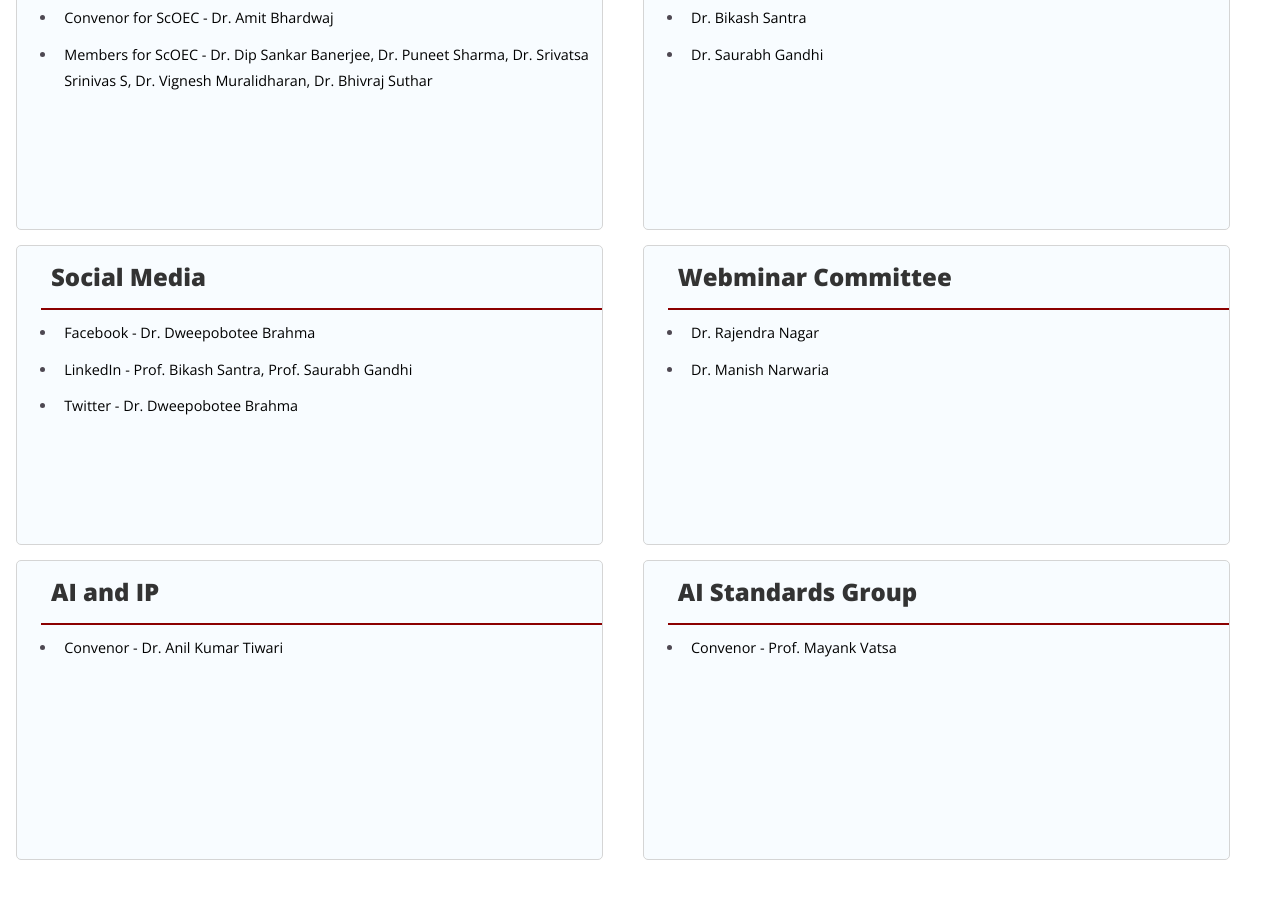
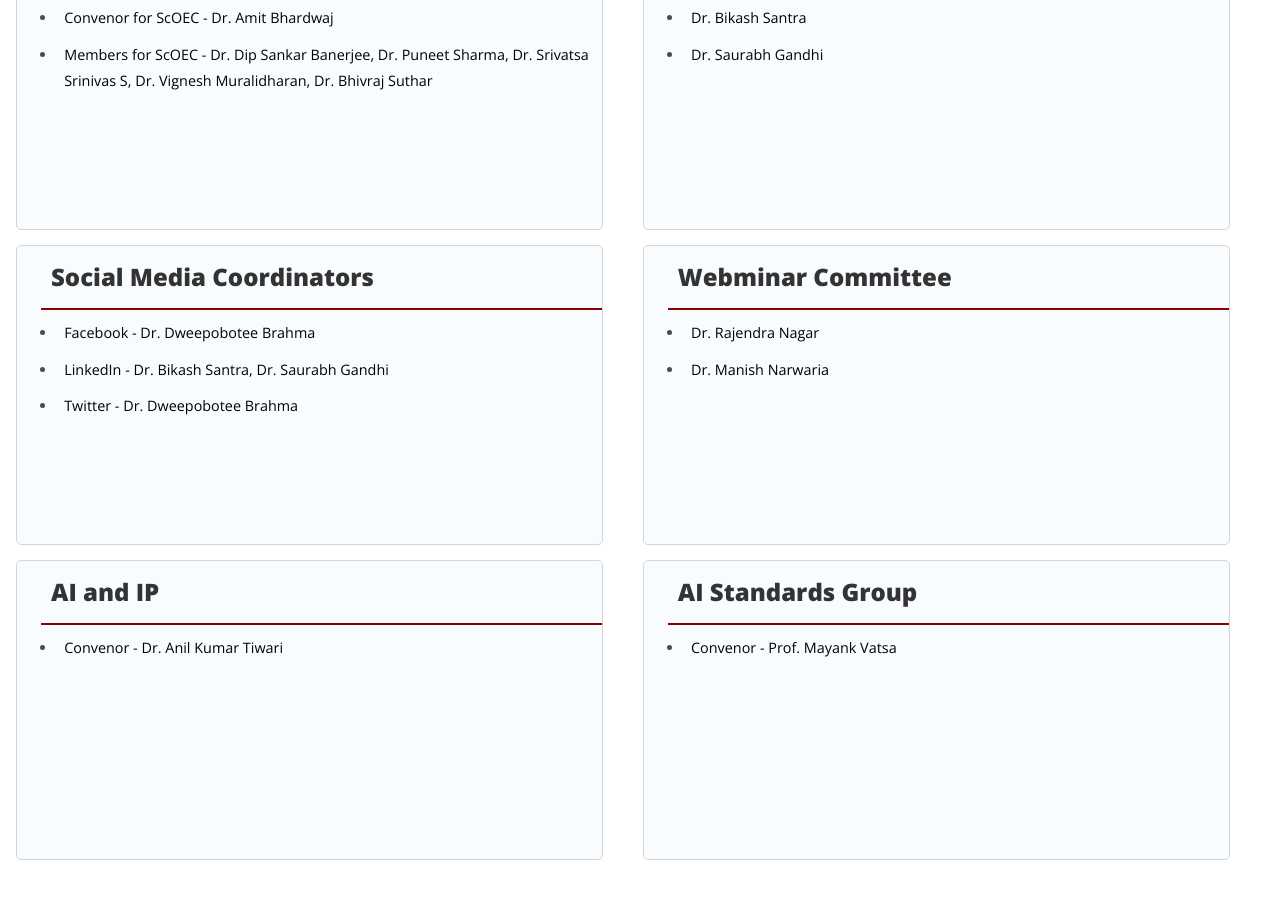
Before and after one commit to SAIDEIITJ/SAIDE_main, a Jekyll site: the page built from _pages/governance.md, in a window 1280 px wide and 900 px high, scrolled down 1147 px. Built offline with Jekyll 4.4.1, drawn with Linux system fonts in a browser that asks for light colours; nearby versions of some CDN libraries.

Commit message:
Update administration

```diff
--- a/_data/administration.yaml
+++ b/_data/administration.yaml
@@ -32,13 +32,13 @@
 - position: Website Coordinators
   entry: Dr. Saurabh Gandhi
   link: https://csndl-iitd.github.io/cndl-website/
-- position: Social Media
+- position: Social Media Coordinators
   entry: Facebook - Dr. Dweepobotee Brahma
   link: '#'
-- position: Social Media
-  entry: LinkedIn - Prof. Bikash Santra, Prof. Saurabh Gandhi
+- position: Social Media Coordinators
+  entry: LinkedIn - Dr. Bikash Santra, Dr. Saurabh Gandhi
   link: '#'
-- position: Social Media
+- position: Social Media Coordinators
   entry: Twitter - Dr. Dweepobotee Brahma
   link: '#'
 - position: Webminar Committee
```
